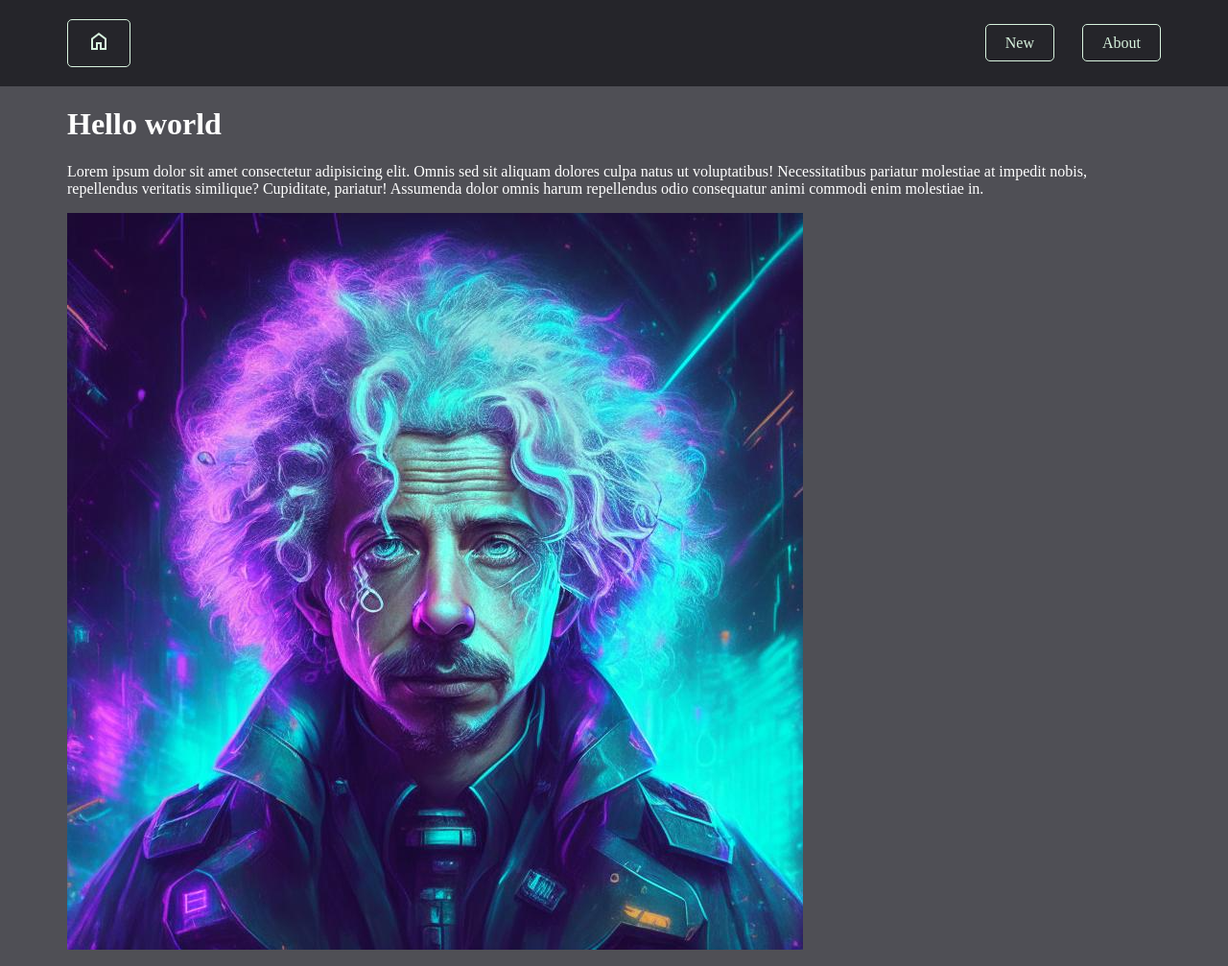
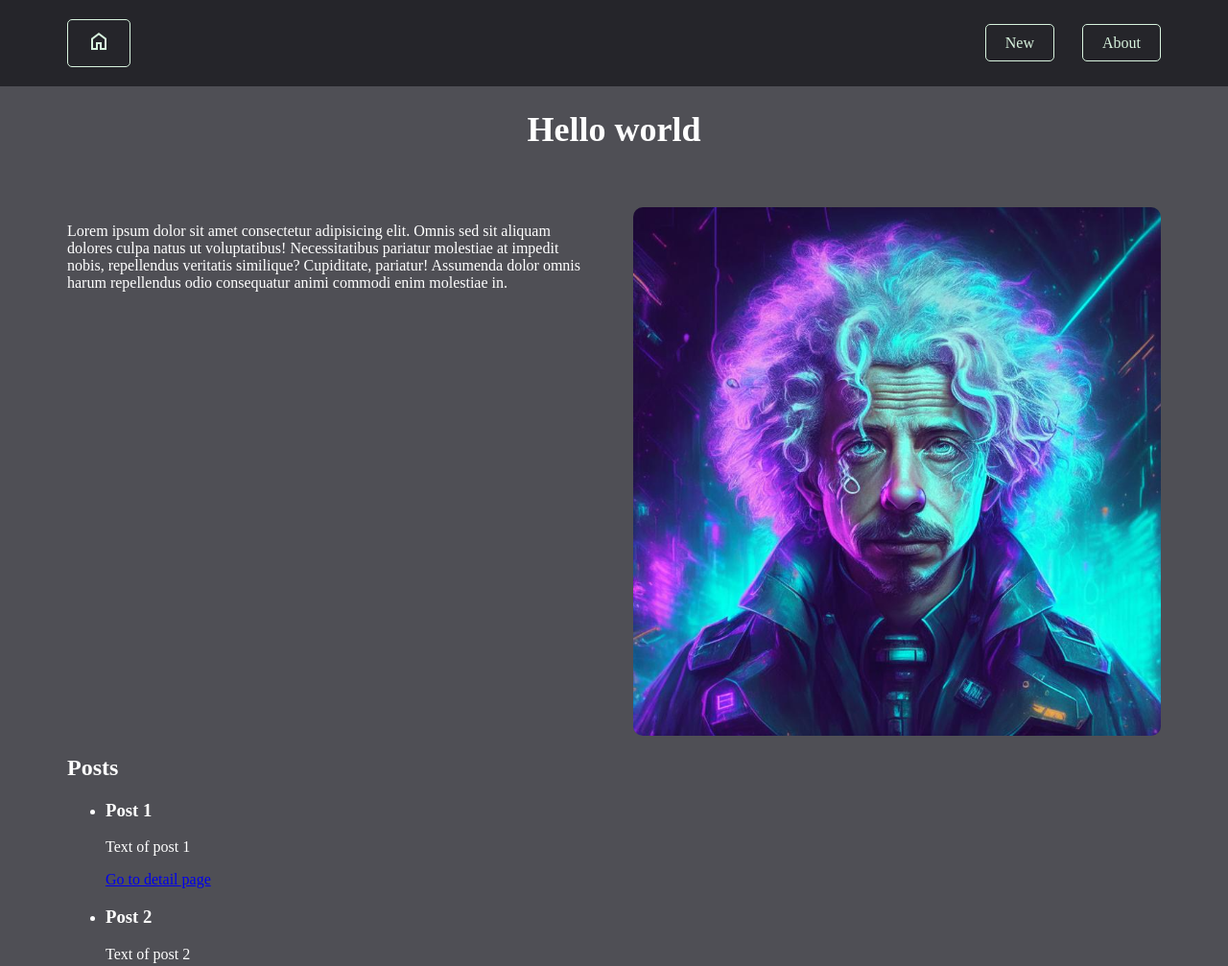
Before and after one commit to SergeiAmpilov/simplewebsite, a plain HTML site: page index.html in a window 1280 px wide. Shown: the top 1007 px of the page at 96% size. Drawn offline with nearby package versions, Linux system fonts and the light colour scheme.

Commit message:
feat: section with content ready

```diff
--- a/index.html
+++ b/index.html
@@ -25,12 +25,14 @@
   </header>
   <main>
     <div class="container">
-      <h1>Hello world</h1>
-      <div>
-        <p>
+      <h1 class="title1">
+        Hello world
+      </h1>
+      <div class="content">
+        <p class="content__text">
           Lorem ipsum dolor sit amet consectetur adipisicing elit. Omnis sed sit aliquam dolores culpa natus ut voluptatibus! Necessitatibus pariatur molestiae at impedit nobis, repellendus veritatis similique? Cupiditate, pariatur! Assumenda dolor omnis harum repellendus odio consequatur animi commodi enim molestiae in.
         </p>
-        <img src="images/portrait.png" alt="">
+        <img src="images/portrait.png" alt="" class="content__image">
       </div>
       <section>
         <h2>Posts</h2>
--- /dev/null
+++ b/styles/content/__image/content__image.css
@@ -0,0 +1,4 @@
+.content__image {
+  width: 100%;
+  border-radius: 10px;
+}
--- /dev/null
+++ b/styles/content/__text/content__text.css
@@ -0,0 +1,4 @@
+.content__text {
+  margin: 0;
+  font-size: 16px;
+}
--- /dev/null
+++ b/styles/content/content.css
@@ -0,0 +1,6 @@
+.content {
+  display: grid;
+  grid-template-columns: 1fr 1fr;
+  gap: 40px;
+  margin-top: 60px;
+}
--- a/styles/index.css
+++ b/styles/index.css
@@ -5,3 +5,6 @@
 @import url(./footer/footer.css);
 @import url(./navigation/navigation.css);
 @import url(./nav-button/nav-button.css);
+@import url(./title/title1.css);
+@import url(./content/content.css);
+@import url(./content/__image/content__image.css);
--- /dev/null
+++ b/styles/title/title1.css
@@ -0,0 +1,4 @@
+.title1 {
+  font-size: 36px;
+  text-align: center;
+}
```
